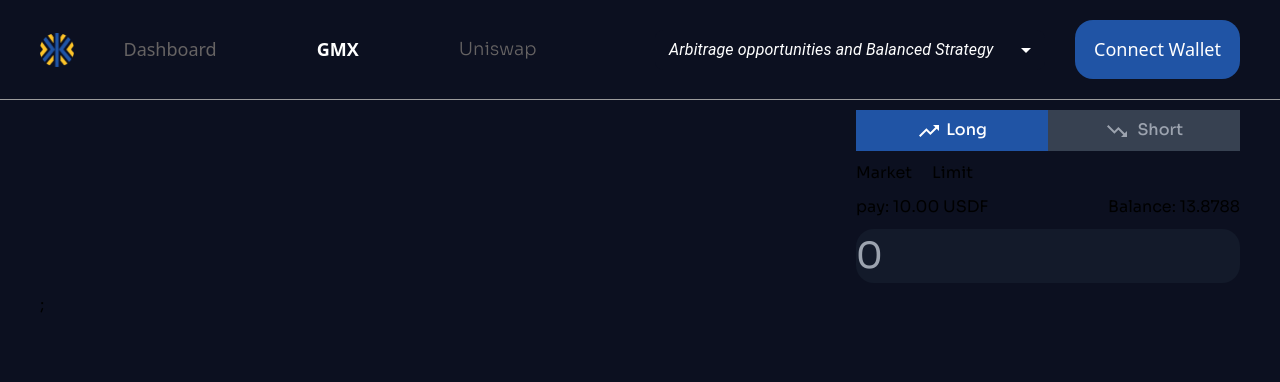
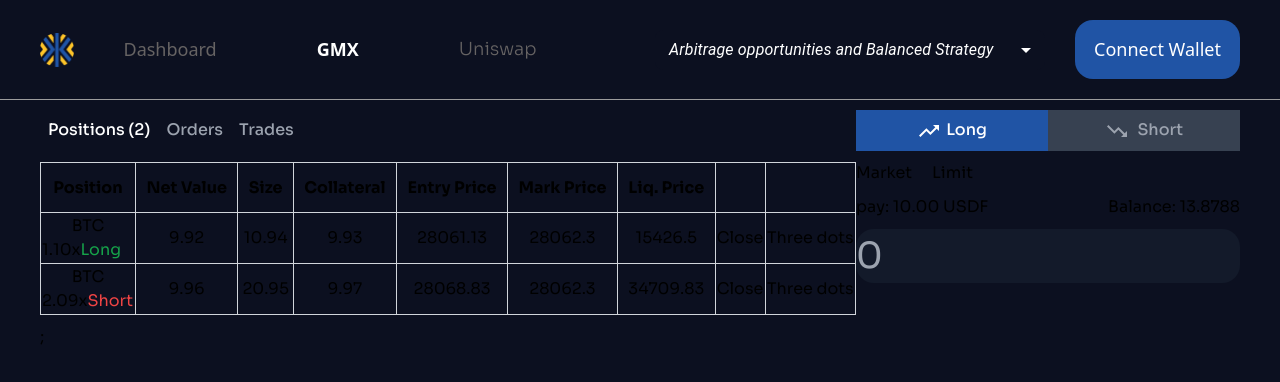
Before and after one commit to LeapMonkey/kunji-Frontend-Admin_2, a Next.js app: page /GMX in a window 1280 px wide. Shown: the top 382 px of the page. Built offline with nearby package versions, Linux system fonts and the light colour scheme.

Commit message:
positions orders and trades tab

```diff
--- /dev/null
+++ b/components/Molecules/Table/index.js
@@ -0,0 +1,124 @@
+import { useTable } from "react-table";
+import React, { useEffect, useState, useCallback } from "react";
+import Pagination from "@mui/material/Pagination";
+import Stack from "@mui/material/Stack";
+import CircularProgress from "@mui/material/CircularProgress";
+
+function Table(props) {
+  const [count, setCount] = useState(10);
+  const [page, setPage] = React.useState(1);
+  const [start, setStart] = useState(0);
+  const [loading, setLoading] = useState(true);
+  const [end, setEnd] = useState(page * 5);
+
+  const handleChange = useCallback((event, value) => {
+    setPage(value);
+  }, []);
+  useEffect(() => {
+    setTimeout(() => {
+      setLoading(false);
+    }, 5000);
+  }, []);
+  useEffect(() => {
+    setStart(page * props.defaultPageSize - props.defaultPageSize);
+    setEnd(page * props.defaultPageSize);
+  }, [page, handleChange, props.defaultPageSize]);
+  useEffect(() => {
+    setPage(1);
+    setCount(Math.ceil(data.length / props.defaultPageSize));
+    // eslint-disable-next-line react-hooks/exhaustive-deps
+  }, [props.data]);
+
+  const columns = props.columns ? props.columns : [];
+  const data = props.data ? props.data : [];
+
+  const { getTableProps, getTableBodyProps, headerGroups, rows, prepareRow } =
+    useTable({ columns, data });
+  return (
+    <>
+      <table {...getTableProps()} className="w-[100%]">
+        <thead>
+          {headerGroups.map((headerGroup, i) => (
+            <tr
+              {...headerGroup.getHeaderGroupProps()}
+              className=" h-[50px] border-[1px] border-gray-300 w-[100%]"
+              key={i}
+            >
+              {headerGroup.headers.map((column, i) => (
+                <th
+                  {...column.getHeaderProps()}
+                  className=" h-[50px] border-[1px] border-gray-300 px-[10px]"
+                  key={i}
+                >
+                  {column.render("Header")}
+                </th>
+              ))}
+            </tr>
+          ))}
+        </thead>
+        {data && data.length > 0 ? (
+          <tbody {...getTableBodyProps()}>
+            {rows.slice(start, end).map((row, i) => {
+              prepareRow(row);
+              return (
+                <tr
+                  {...row.getRowProps()}
+                  className="h-[50px] border-[1px] border-gray-300 "
+                  key={i}
+                >
+                  {row.cells.map((cell, i) => {
+                    return (
+                      <td
+                        {...cell.getCellProps()}
+                        className=" h-[50px] border-[1px] border-gray-300  text-center"
+                        key={i}
+                      >
+                        {cell.render("Cell")}
+                      </td>
+                    );
+                  })}
+                </tr>
+              );
+            })}
+          </tbody>
+        ) : !loading ? (
+          <tbody className="w-[100%] relative border-gray-300 border-[1px] h-[250px]">
+            <div className="absolute top-[50%] left-[40%] bg-white py-[10px] px-[18px] text-[18px] font-semibold">
+              Data Not Found
+            </div>
+          </tbody>
+        ) : null}
+      </table>
+      {loading && data && data.length === 0 ? (
+        <div className="flex justify-center mt-[40px]">
+          <CircularProgress />
+        </div>
+      ) : null}
+      {!props.hidePagination && data && data.length > props.defaultPageSize ? (
+        <div
+          className={
+            props.width === true
+              ? "flex justify-end mt-[15px] w-[540px] sm:w-[100%]"
+              : "flex justify-end mt-[15px]  sm:w-[100%]"
+          }
+        >
+          <Stack spacing={2}>
+            <Pagination
+              count={count}
+              page={page}
+              onChange={handleChange}
+              size="large"
+              variant="outlined"
+              color="primary"
+              defaultPage={1}
+            />
+          </Stack>
+        </div>
+      ) : (
+        ""
+      )}
+    </>
+  );
+}
+
+export default Table;
--- a/package.json
+++ b/package.json
@@ -23,6 +23,7 @@
     "postcss": "8.4.21",
     "react": "18.2.0",
     "react-dom": "18.2.0",
+    "react-table": "^7.8.0",
     "styled-components": "^5.3.9",
     "tailwindcss": "3.3.1"
   }
--- a/pages/GMX.js
+++ b/pages/GMX.js
@@ -1,17 +1,164 @@
 import React, { useState } from "react";
 import TrendingUpIcon from "@mui/icons-material/TrendingUp";
 import TrendingDownIcon from "@mui/icons-material/TrendingDown";
+import Table from "../components/Molecules/Table/index";
 const Gmx = () => {
   const [toggle, setToggle] = useState("Long");
+  const [tradeDataTab, setTradeDataTab] = useState("Positions");
   const [marketPay, setMarketPay] = useState(null);
+  const [numberOfPositions, setNumberOfPositions] = useState(2);
+  const [limit, setLimit] = useState(10);
+
   const toggleHandler = (type) => {
     setToggle(type);
   };
+  const toggleTradeDataTab = (type) => {
+    setTradeDataTab(type);
+  };
+
+  let transactionData = [
+    {
+      coin: "BTC",
+      longShortRange: "1.10x",
+      longShort: "Long",
+      netValue: 9.92,
+      profitLoss: "-$0.02",
+      profitLossPercent: "-0.21%",
+      size: 10.94,
+      collateral: 9.93,
+      entryPrice: 28061.13,
+      marketPrice: 28062.3,
+      liqPrice: 15426.5,
+    },
+    {
+      coin: "BTC",
+      longShortRange: "2.09x",
+      longShort: "Short",
+      netValue: 9.96,
+      profitLoss: "-$0.03",
+      profitLossPercent: "-0.37%",
+      size: 20.95,
+      collateral: 9.97,
+      entryPrice: 28068.83,
+      marketPrice: 28062.3,
+      liqPrice: 34709.83,
+    },
+  ];
+
+  let columns = [
+    {
+      Header: "Position",
+      accessor: (d) => (
+        <div className="flex flex-col">
+          {d.coin}
+          <div className="flex">
+            {d.longShortRange}{" "}
+            <span
+              className={
+                d.longShort === "Long" ? "text-green-600" : "text-red-500"
+              }
+            >
+              {d.longShort}
+            </span>
+          </div>
+        </div>
+      ),
+    },
+    {
+      Header: "Net Value",
+      accessor: "netValue",
+    },
+    {
+      Header: "Size",
+      accessor: "size",
+    },
+    {
+      Header: "Collateral",
+      accessor: "collateral",
+    },
+    {
+      Header: "Entry Price",
+      accessor: "entryPrice",
+    },
+    {
+      Header: "Mark Price",
+      accessor: "marketPrice",
+    },
+    {
+      Header: "Liq. Price",
+      accessor: "liqPrice",
+    },
+    {
+      Header: "",
+      accessor: "close",
+      Cell: (e) => {
+        return <div className="">Close</div>;
+      },
+    },
+    {
+      Header: "",
+      accessor: "menu",
+      Cell: (e) => {
+        return <div className="">Three dots</div>;
+      },
+    },
+  ];
+
   return (
     <>
       <div className="flex justify-end">
-        <div className="w-[100%] flex  my-[10px]">
-          <div className="w-[68%]"></div>
+        <div className="w-[100%] flex my-[10px]">
+          <div className="w-[68%]">
+            <div className="w-full mb-3">
+              <div className="flex">
+                <div
+                  onClick={() => toggleTradeDataTab("Positions")}
+                  className=""
+                >
+                  <div
+                    className={
+                      tradeDataTab === "Positions"
+                        ? "text-center h-full p-2 text-white text-[16px] font-medium cursor-pointer"
+                        : "text-center p-2 text-gray-400 font-medium cursor-pointer hover:text-gray-300"
+                    }
+                  >
+                    Positions{" "}
+                    {numberOfPositions > 0 ? `(${numberOfPositions})` : null}
+                  </div>
+                </div>
+                <div onClick={() => toggleTradeDataTab("Orders")} className="">
+                  <div
+                    className={
+                      tradeDataTab === "Orders"
+                        ? "text-center h-full p-2 text-white text-[16px] font-medium cursor-pointer"
+                        : "text-center p-2 text-gray-400 font-medium cursor-pointer hover:text-gray-300"
+                    }
+                  >
+                    Orders
+                  </div>
+                </div>
+                <div onClick={() => toggleTradeDataTab("Trades")} className="">
+                  <div
+                    className={
+                      tradeDataTab === "Trades"
+                        ? "text-center h-full p-2 text-white text-[16px] font-medium cursor-pointer"
+                        : "text-center p-2 text-gray-400 font-medium cursor-pointer hover:text-gray-300"
+                    }
+                  >
+                    Trades
+                  </div>
+                </div>
+              </div>
+            </div>
+            {tradeDataTab === "Positions" && (
+              <Table
+                data={transactionData ? transactionData : []}
+                columns={columns}
+                defaultPageSize={limit}
+                hidePagination={true}
+              />
+            )}
+          </div>
           <div className="w-[32%]">
             <div className="flex">
               <div onClick={() => toggleHandler("Long")} className="w-[50%]">
```
Also changed, not shown: 1 other file (tests, documents, lock files or other folders).
